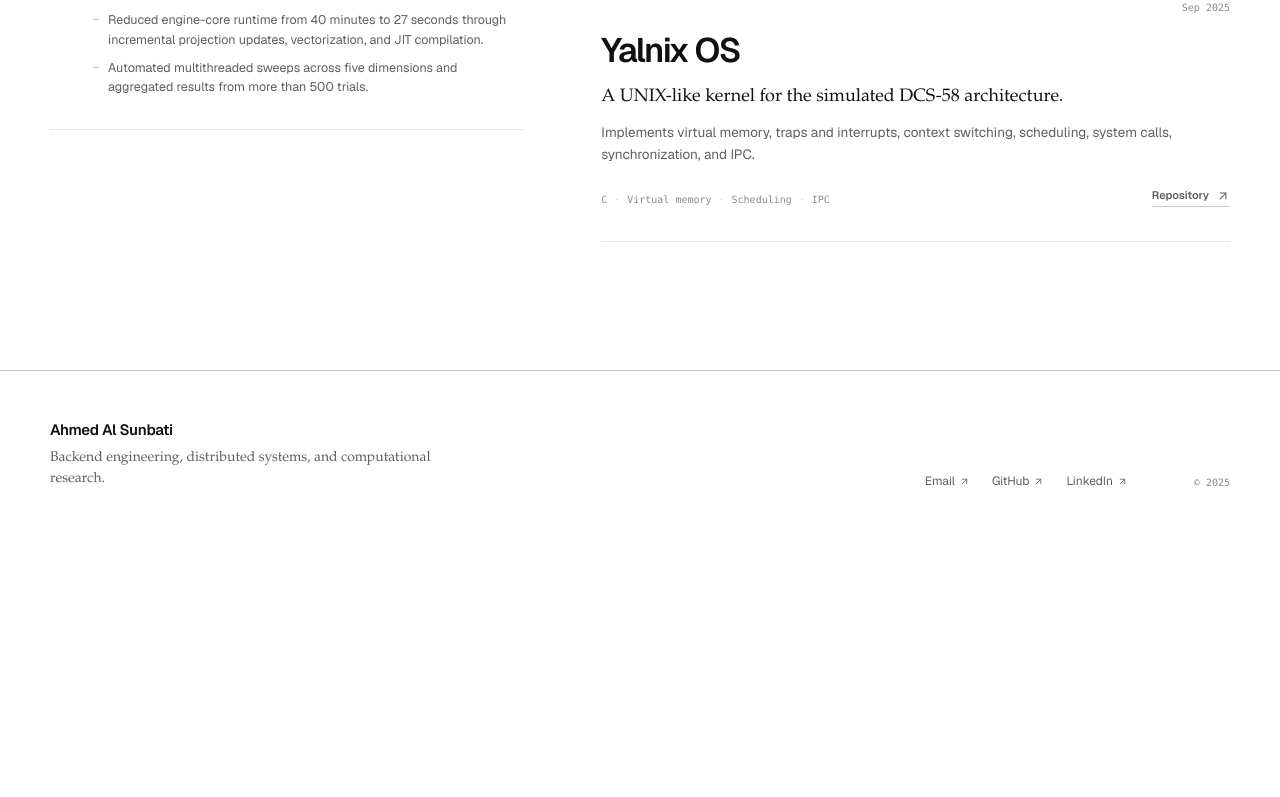
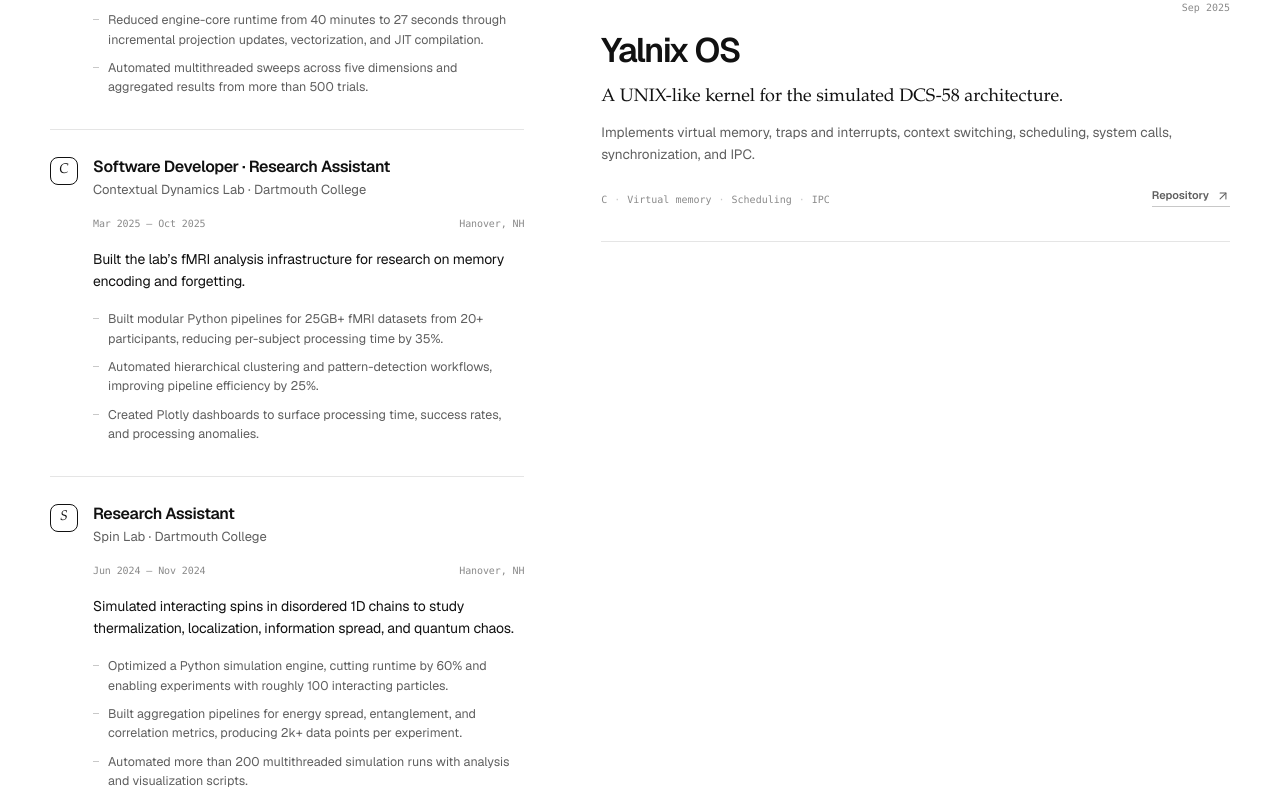
Before and after one commit to AhmedAlSunbati712/ahmed-alsunbati, a React (Vite) app: page / in a window 1280 px wide. Shown: the part 1823-2620 px from the top of the page. Before the commit the page ends 2365 px from the top, so only its background shows below. Built offline with nearby package versions, Linux system fonts and the light colour scheme.

Commit message:
Restore research lab experience

```diff
--- a/src/data/portfolio.ts
+++ b/src/data/portfolio.ts
@@ -68,6 +68,36 @@ export const experiences: Experience[] = [
       "Built an evaluation stack that feeds early, middle, and late CLIP/DINO embeddings into an associative retrieval engine.",
       "Reduced engine-core runtime from 40 minutes to 27 seconds through incremental projection updates, vectorization, and JIT compilation.",
       "Automated multithreaded sweeps across five dimensions and aggregated results from more than 500 trials.",
+    ],
+  },
+  {
+    company: "Contextual Dynamics Lab",
+    organization: "Dartmouth College",
+    role: "Software Developer · Research Assistant",
+    period: "Mar 2025 — Oct 2025",
+    location: "Hanover, NH",
+    mark: "C",
+    summary:
+      "Built the lab’s fMRI analysis infrastructure for research on memory encoding and forgetting.",
+    highlights: [
+      "Built modular Python pipelines for 25GB+ fMRI datasets from 20+ participants, reducing per-subject processing time by 35%.",
+      "Automated hierarchical clustering and pattern-detection workflows, improving pipeline efficiency by 25%.",
+      "Created Plotly dashboards to surface processing time, success rates, and processing anomalies.",
+    ],
+  },
+  {
+    company: "Spin Lab",
+    organization: "Dartmouth College",
+    role: "Research Assistant",
+    period: "Jun 2024 — Nov 2024",
+    location: "Hanover, NH",
+    mark: "S",
+    summary:
+      "Simulated interacting spins in disordered 1D chains to study thermalization, localization, information spread, and quantum chaos.",
+    highlights: [
+      "Optimized a Python simulation engine, cutting runtime by 60% and enabling experiments with roughly 100 interacting particles.",
+      "Built aggregation pipelines for energy spread, entanglement, and correlation metrics, producing 2k+ data points per experiment.",
+      "Automated more than 200 multithreaded simulation runs with analysis and visualization scripts.",
     ],
   },
 ];
```
